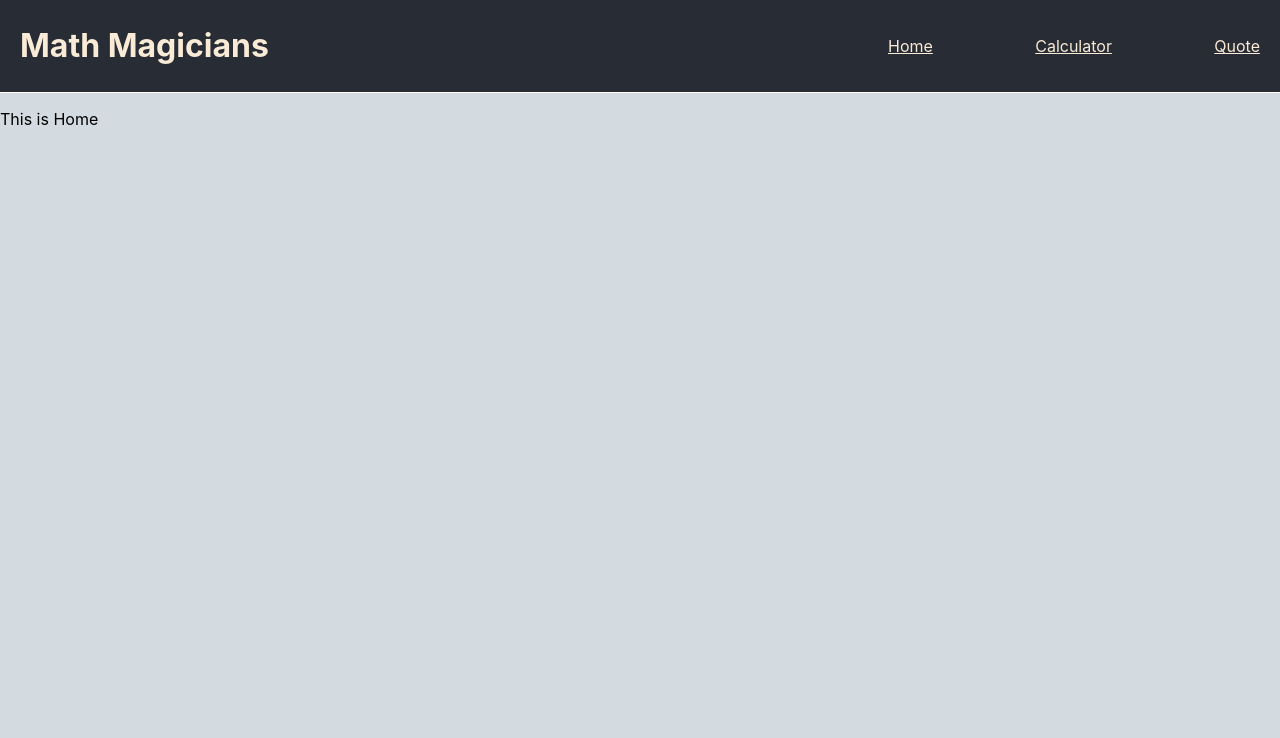
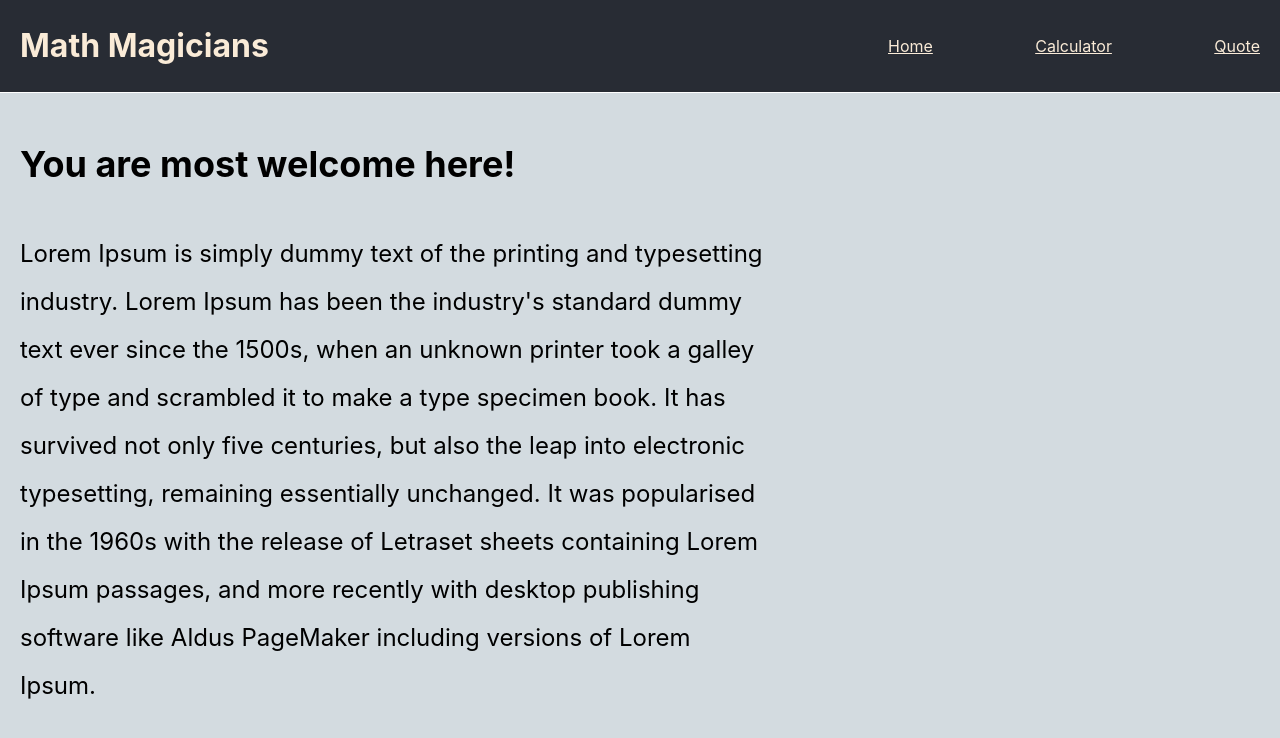
Before and after one commit to pbkabali/React-Calculator, a React (Create React App) app: page / in a window 1280 px wide. Shown: the top 738 px of the page. Built offline with nearby package versions, Linux system fonts and the light colour scheme.

Commit message:
Add style to the home page

```diff
--- a/src/App.css
+++ b/src/App.css
@@ -67,3 +67,9 @@
 .nav-link {
   color: antiquewhite;
 }
+
+.home-container {
+  padding-right: 40%;
+  line-height: 2;
+  font-size: 1.5em;
+}
--- a/src/components/HomePage.js
+++ b/src/components/HomePage.js
@@ -1,3 +1,18 @@
-const HomePage = () => <p>This is Home</p>;
+const HomePage = () => (
+  <div className="side-padding home-container">
+    <h2>You are most welcome here!</h2>
+    <p>
+      Lorem Ipsum is simply dummy text of the printing and typesetting industry.
+      Lorem Ipsum has been the industry&apos;s standard dummy text ever since
+      the 1500s, when an unknown printer took a galley of type and scrambled it
+      to make a type specimen book. It has survived not only five centuries, but
+      also the leap into electronic typesetting, remaining essentially
+      unchanged. It was popularised in the 1960s with the release of Letraset
+      sheets containing Lorem Ipsum passages, and more recently with desktop
+      publishing software like Aldus PageMaker including versions of Lorem
+      Ipsum.
+    </p>
+  </div>
+);
 
 export default HomePage;
```
